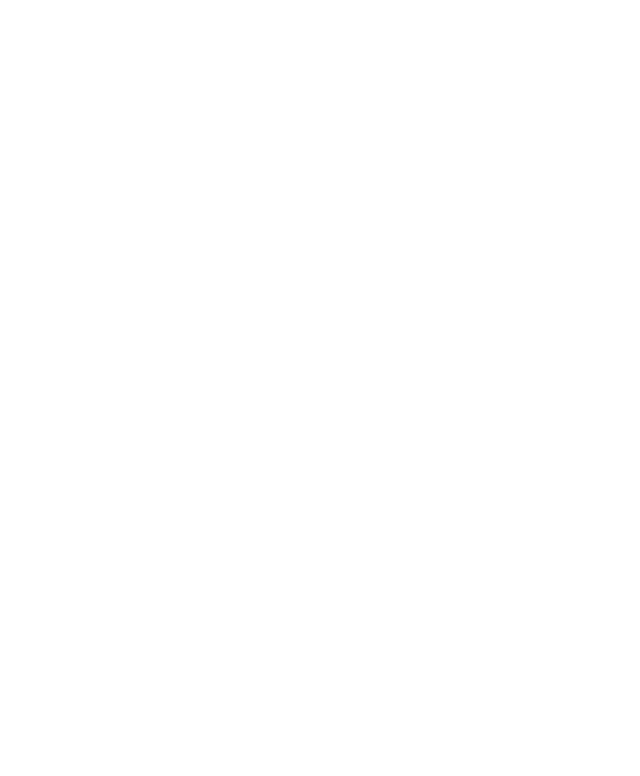
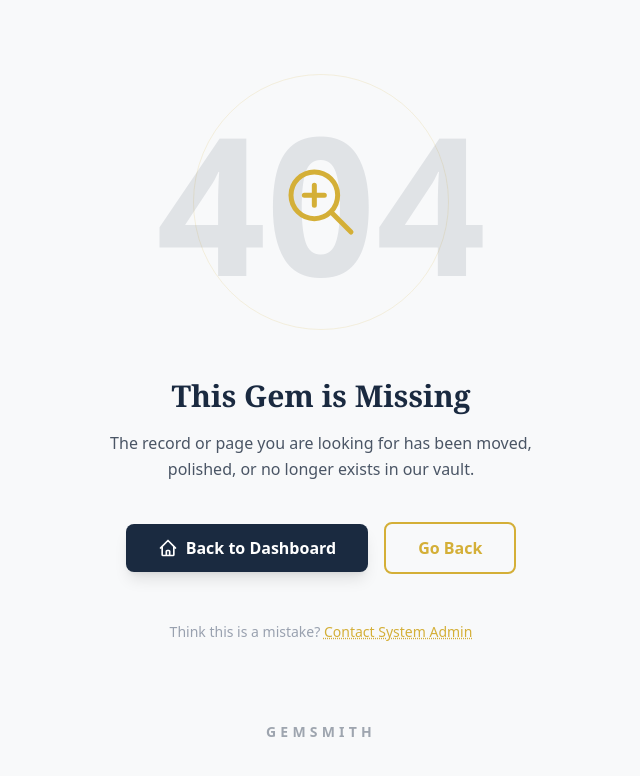
Before and after one commit to VishalAmbhore2954/gem-frontend, an Angular app: page /register/login in a window 1280 px wide. Before the commit this address led to /. Shown: the top 776 px of the page, without its empty margins (319-959 px from the left). Built offline with nearby package versions, Linux system fonts and the light colour scheme.

Commit message:
not found page with wild card route

```diff
--- /dev/null
+++ b/src/app/Component/Auth/notfound/notfound.html
@@ -0,0 +1,55 @@
+<div class="min-h-screen bg-[#F8F9FA] flex items-center justify-center p-6">
+    <div class="max-w-2xl w-full text-center">
+
+        <!-- Animated Icon Area -->
+        <div class="relative flex justify-center mb-8">
+            <!-- Decorative Gold Ring/Circle -->
+            <div class="absolute inset-0 flex items-center justify-center animate-pulse">
+                <div class="w-64 h-64 border border-[#D4AF37]/30 rounded-full"></div>
+            </div>
+
+            <!-- Main Illustration -->
+            <div class="relative">
+                <span class="text-[12rem] font-black text-[#1A2A40] opacity-10 select-none">404</span>
+                <div class="absolute inset-0 flex flex-col items-center justify-center">
+                     <!-- Replace with a broken diamond or magnifying glass icon -->
+                    <svg xmlns="http://www.w3.org/2000/svg" class="h-20 w-20 text-[#D4AF37]" fill="none" viewBox="0 0 24 24" stroke="currentColor">
+                        <path stroke-linecap="round" stroke-linejoin="round" stroke-width="1.5" d="M21 21l-6-6m2-5a7 7 0 11-14 0 7 7 0 0114 0zM10 7v3m0 0v3m0-3h3m-3 0H7" />
+                    </svg>
+                </div>
+            </div>
+        </div>
+
+        <!-- Text Content -->
+        <h2 class="text-3xl font-serif font-bold text-[#1A2A40] mb-4">This Gem is Missing</h2>
+        <p class="text-gray-600 mb-10 max-w-md mx-auto leading-relaxed">
+            The record or page you are looking for has been moved, polished, or no longer exists in our vault.
+        </p>
+
+        <!-- Action Buttons -->
+        <div class="flex flex-col sm:flex-row gap-4 justify-center items-center">
+            <a href="/" class="px-8 py-3 bg-[#1A2A40] text-white rounded-lg font-semibold hover:bg-slate-800 transition-all shadow-lg flex items-center">
+                <svg xmlns="http://www.w3.org/2000/svg" class="h-5 w-5 mr-2" fill="none" viewBox="0 0 24 24" stroke="currentColor">
+                    <path stroke-linecap="round" stroke-linejoin="round" stroke-width="2" d="M3 12l2-2m0 0l7-7 7 7M5 10v10a1 1 0 001 1h3m10-11l2 2m-2-2v10a1 1 0 01-1 1h-3m-6 0a1 1 0 001-1v-4a1 1 0 011-1h2a1 1 0 011 1v4a1 1 0 001 1m-6 0h6" />
+                </svg>
+                Back to Dashboard
+            </a>
+
+            <button onclick="window.history.back()" class="px-8 py-3 border-2 border-[#D4AF37] text-[#D4AF37] rounded-lg font-semibold hover:bg-[#D4AF37] hover:text-white transition-all">
+                Go Back
+            </button>
+        </div>
+
+        <!-- Help Link -->
+        <div class="mt-12">
+            <p class="text-sm text-gray-400">
+                Think this is a mistake? <a href="#" class="text-[#D4AF37] underline decoration-dotted">Contact System Admin</a>
+            </p>
+        </div>
+
+        <!-- Branding Footer -->
+        <div class="mt-20 opacity-40">
+            <h1 class="text-[#1A2A40] text-sm font-bold tracking-[0.3em]">GEMSMITH</h1>
+        </div>
+    </div>
+</div>
--- a/src/app/app.routes.ts
+++ b/src/app/app.routes.ts
@@ -1,9 +1,11 @@
 import { Routes } from '@angular/router';
 import { Register } from './Component/UnAuth/register/register';
 import { Login } from './Component/UnAuth/login/login';
+import { Notfound } from './Component/Auth/notfound/notfound';
 
 export const routes: Routes = [
     { path: '', component:Login},
     { path: 'login', component:Login},
-    { path: 'register',component:Register}
+    { path: 'register', component:Register},
+    { path: '**', component:Notfound}
 ];
```
Also changed, not shown: src/app/Component/Auth/notfound/notfound.ts (added, +11 -0 lines), src/app/Component/Auth/notfound/notfound.css (added), 1 other file (tests, documents, lock files or other folders).
